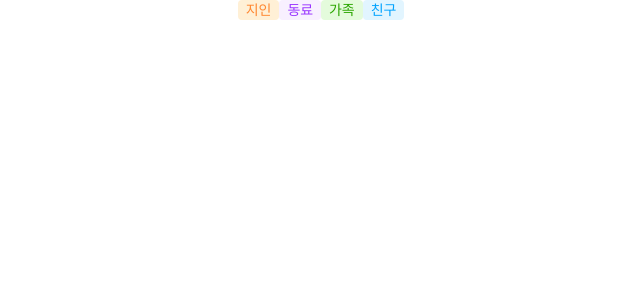
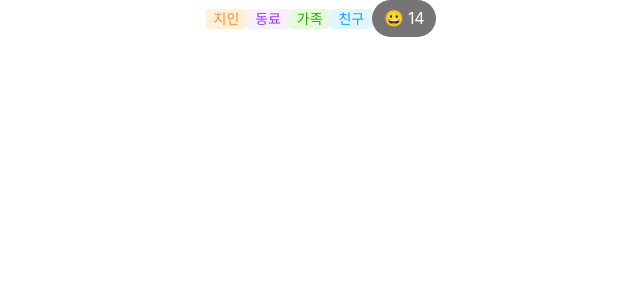
Before and after one commit to codeit-project-rolling/rolling, a React (Create React App) app: page / in a window 1280 px wide. Shown: the top 300 px of the page, without its empty margins (319-959 px from the left). Built offline with nearby package versions, Linux system fonts and the light colour scheme; a web font is replaced by a local one.

Commit message:
feat: BadgeEmoji 컴포넌트 완성 	modified:   src/App.js 	modified:   src/components/BadgeEmoji/BadgeEmoji.jsx 	modified:   src/components/BadgeEmoji/BadgeEmoji.module.scss

```diff
--- a/src/App.js
+++ b/src/App.js
@@ -1,5 +1,6 @@
+import './App.scss';
 import Badge from 'components/Badge/Badge';
-import './App.scss';
+import BadgeEmoji from 'components/BadgeEmoji/BadgeEmoji';
 
 function App() {
   // return (
@@ -22,6 +23,7 @@ function App() {
       <Badge relationship="동료" />
       <Badge relationship="가족" />
       <Badge relationship="친구" />
+      <BadgeEmoji emoji="😀" count={14} />
     </div>
   );
 }
--- a/src/components/BadgeEmoji/BadgeEmoji.jsx
+++ b/src/components/BadgeEmoji/BadgeEmoji.jsx
@@ -1,7 +1,24 @@
+import PropTypes from 'prop-types';
+
 import styles from 'components/BadgeEmoji/BadgeEmoji.module.scss';
 
-function BadgeEmoji() {
-  return <div />;
+function BadgeEmoji({ emoji, count }) {
+  // className
+  const badgeEmojiClasses = styles.badgeEmoji;
+  const emojiClasses = styles.emoji;
+  const countClasses = styles.count;
+
+  return (
+    <div className={badgeEmojiClasses}>
+      <p className={emojiClasses}>{emoji}</p>
+      <p className={countClasses}>{count}</p>
+    </div>
+  );
 }
 
+BadgeEmoji.propTypes = {
+  emoji: PropTypes.string.isRequired,
+  count: PropTypes.number.isRequired,
+};
+
 export default BadgeEmoji;
--- a/src/components/BadgeEmoji/BadgeEmoji.module.scss
+++ b/src/components/BadgeEmoji/BadgeEmoji.module.scss
@@ -0,0 +1,22 @@
+@import 'assets/styles/global.scss';
+
+.badgeEmoji {
+  display: inline-flex;
+  padding: 0.8rem 1.2rem;
+  border-radius: 3.2rem;
+  gap: 0.4rem;
+  align-items: flex-start;
+  background: rgba(0, 0, 0, 0.54);
+}
+
+.emoji {
+  @include font16Regular;
+  line-height: 2.1rem;
+  color: $Black;
+}
+
+.count {
+  @include font16Regular;
+  line-height: 2rem;
+  color: $White;
+}
```
